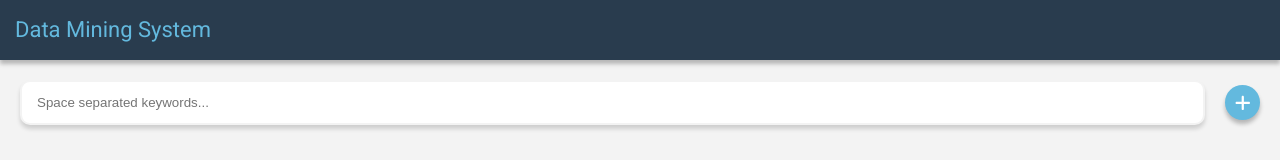
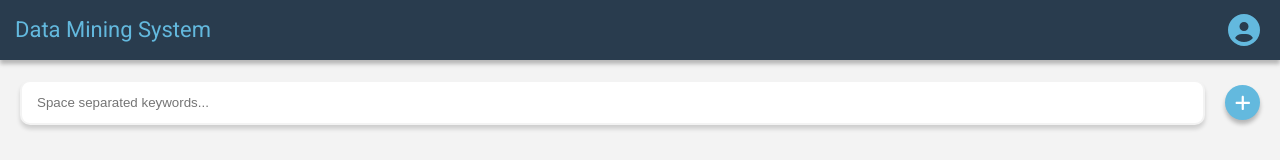
Before and after one commit to ECE493Group13/frontend, a React (Create React App) app: page /home in a window 1280 px wide. Shown: the top 160 px of the page. Built offline with nearby package versions, Linux system fonts and the light colour scheme.

Commit message:
Resolve PR comment

```diff
--- a/src/Components/Header.js
+++ b/src/Components/Header.js
@@ -6,7 +6,7 @@ export const Header = (showProfileIcon) => {
     return(
         <div className="dms-header flex-row-sb">
             <p className="dms-header-title">Data Mining System</p>
-            {showProfileIcon === {} && <FontAwesomeIcon icon={faUserCircle} size="2x" className="dms-icon"/>}
+            {showProfileIcon.showProfileIcon && <FontAwesomeIcon icon={faUserCircle} size="2x" className="dms-icon"/>}
         </div>
     );
 }
--- a/src/Pages/HomePage.js
+++ b/src/Pages/HomePage.js
@@ -21,7 +21,7 @@ export const HomePage = () => {
 
     return (
         <div>
-            <Header showProfileIcon></Header>
+            <Header showProfileIcon={true}></Header>
             <KeywordBar />
             <div style={{paddingTop: '50px', display: 'block', textAlign: 'center'}}>
                 <Button buttonText="Call Flask API" onClick={handleFormSubmit}></Button>
```
